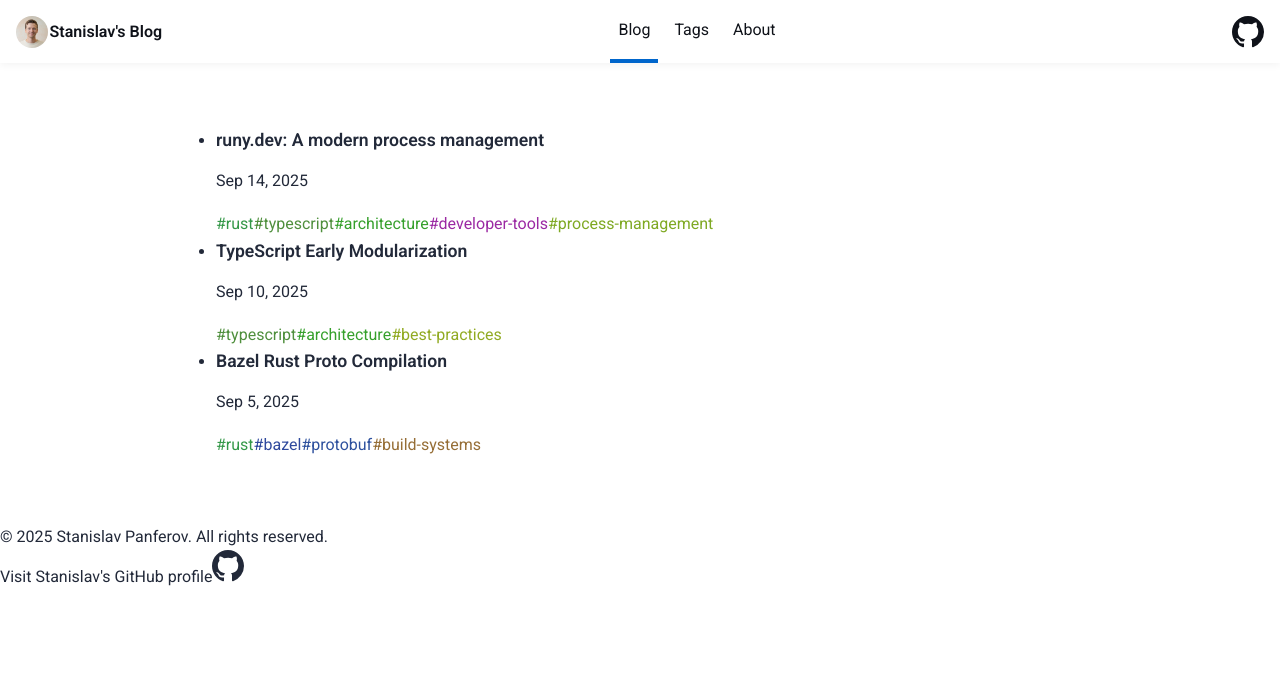
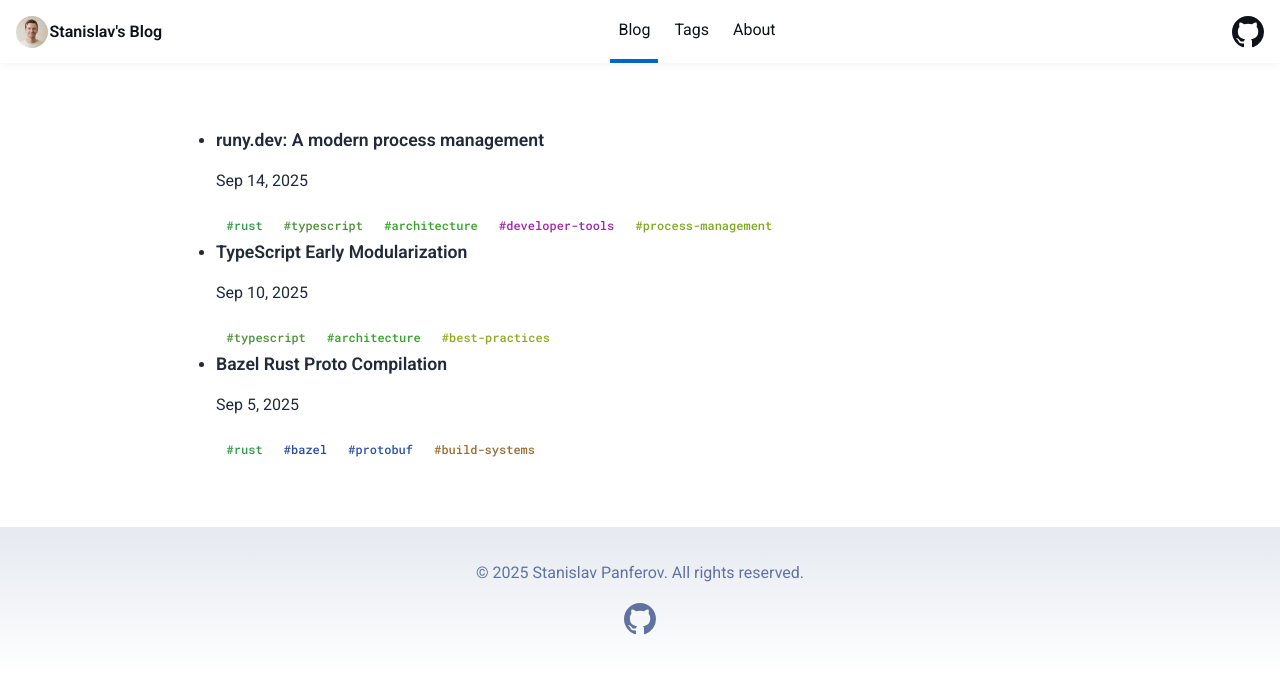
Before and after one commit to s-panferov/stanislav.blog, a Next.js app in the folder nextjs-blog/: page / in a window 1280 px wide. Shown: the top 674 px of the page. Built offline with nearby package versions, Linux system fonts and the light colour scheme.

Commit message:
Convert all components to use CSS modules
- Add Footer.module.css and Tag.module.css
- Update Footer and Tag components to use CSS modules
- Rename theme.stylex.ts to theme.ts
- Remove strip-stylex.sh script
- All components now use CSS modules instead of StyleX
- No duplicate components remaining

```diff
--- /dev/null
+++ b/nextjs-blog/components/Footer.module.css
@@ -0,0 +1,23 @@
+.footer {
+  padding: 2em 1em 2em 1em;
+  background: linear-gradient(var(--gray-light), transparent);
+  color: var(--gray);
+  text-align: center;
+}
+
+.socialLinks {
+  display: flex;
+  justify-content: center;
+  gap: 1em;
+  margin-top: 1em;
+}
+
+.socialLink {
+  text-decoration: none;
+  color: var(--gray);
+  transition: color 0.2s ease;
+}
+
+.socialLink:hover {
+  color: var(--text-secondary);
+}
--- a/nextjs-blog/components/Footer.tsx
+++ b/nextjs-blog/components/Footer.tsx
@@ -1,19 +1,19 @@
-
+import styles from './Footer.module.css';
 
 export default function Footer() {
   const today = new Date();
 
   return (
-    <footer >
+    <footer className={styles.footer}>
       &copy; {today.getFullYear()} Stanislav Panferov. All rights reserved.
-      <div >
+      <div className={styles.socialLinks}>
         <a
           href="https://github.com/s-panferov"
           target="_blank"
           rel="noopener noreferrer"
-
+          className={styles.socialLink}
         >
-          <span >Visit Stanislav's GitHub profile</span>
+          <span className="sr-only">Visit Stanislav's GitHub profile</span>
           <svg viewBox="0 0 16 16" aria-hidden="true" width="32" height="32">
             <path
               fill="currentColor"
--- /dev/null
+++ b/nextjs-blog/components/Tag.module.css
@@ -0,0 +1,23 @@
+.tag {
+  display: inline-block;
+  padding: 0.2rem 0.6rem;
+  border-radius: 6px;
+  font-size: 0.75rem;
+  text-decoration: none;
+  transition: all 0.2s ease;
+  border: 1px solid transparent;
+  font-weight: 500;
+  white-space: nowrap;
+  font-family: "Roboto Mono", monospace;
+}
+
+.tag:hover {
+  transform: translateY(-1px);
+  box-shadow: 0 2px 4px rgba(0, 0, 0, 0.1);
+  filter: brightness(1.1);
+}
+
+.tag.active {
+  filter: brightness(1.2);
+  box-shadow: 0 2px 8px rgba(0, 0, 0, 0.15);
+}
--- a/nextjs-blog/components/Tag.tsx
+++ b/nextjs-blog/components/Tag.tsx
@@ -1,11 +1,11 @@
 import Link from 'next/link';
 import { getTagColor } from '@/lib/tagColors';
+import styles from './Tag.module.css';
 
 interface TagProps {
   tag: string;
   active?: boolean;
 }
-
 
 export default function Tag({ tag, active = false }: TagProps) {
   const color = getTagColor(tag);
@@ -13,7 +13,7 @@ export default function Tag({ tag, active = false }: TagProps) {
   return (
     <Link
       href={`/tags/${tag}`}
-
+      className={`${styles.tag} ${active ? styles.active : ''}`}
       style={{
         color: color.bg,
       }}
```
Also changed, not shown: nextjs-blog/lib/theme.ts (renamed from nextjs-blog/lib/theme.stylex.ts), 1 other file (tests, documents, lock files or other folders).
